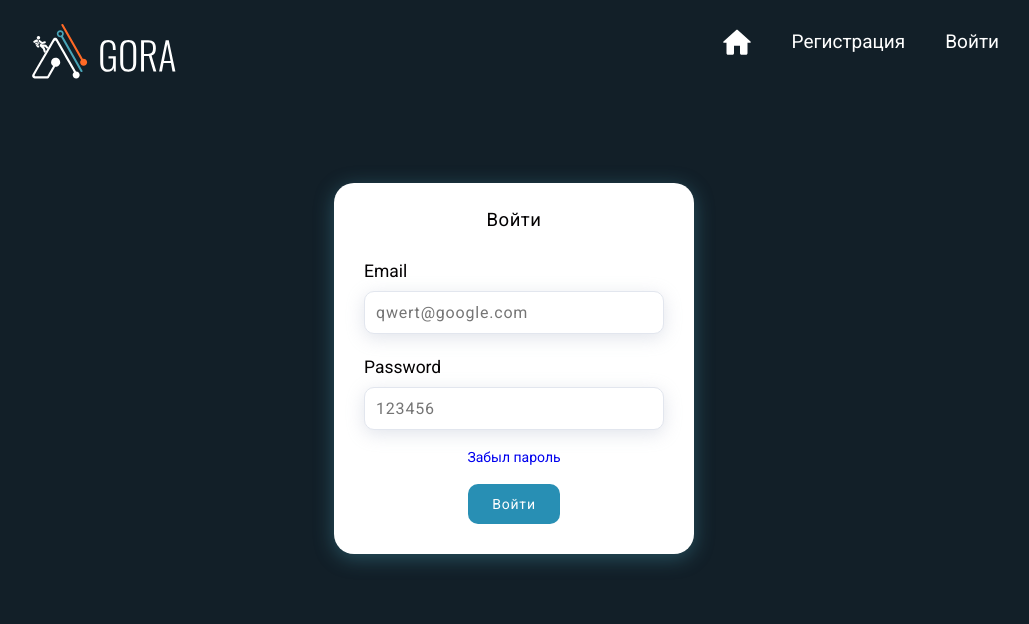
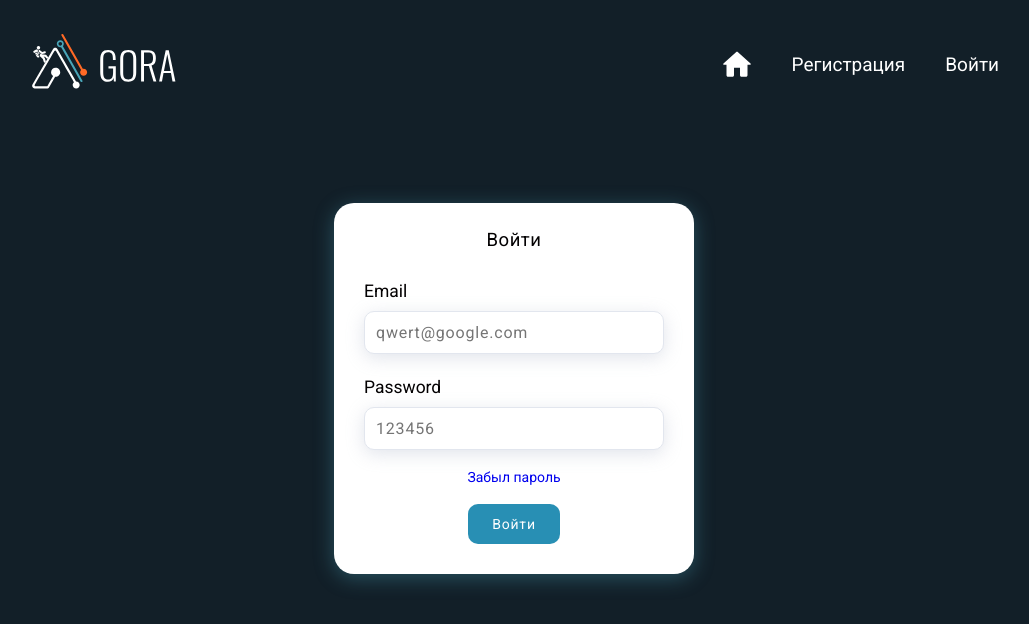
Before and after one commit to Kblc-Kblc/gora, a Vue app: page /sign-in in a window 1280 px wide. Shown: the top 624 px of the page, without its empty margins (126-1155 px from the left). Built offline with nearby package versions, Linux system fonts and the light colour scheme; no server answers.

Commit message:
Фикс хедер

```diff
--- a/src/components/Header.vue
+++ b/src/components/Header.vue
@@ -85,7 +85,7 @@ h2 {
   }
 
   &__item {
-    margin: 0px 0px 10px 40px;
+    margin: 25px 0px 10px 40px;
     padding: 0px 0px 10px 0px;
     @include adaptiv-font(22, 18, 24);
     font-style: normal;
```
